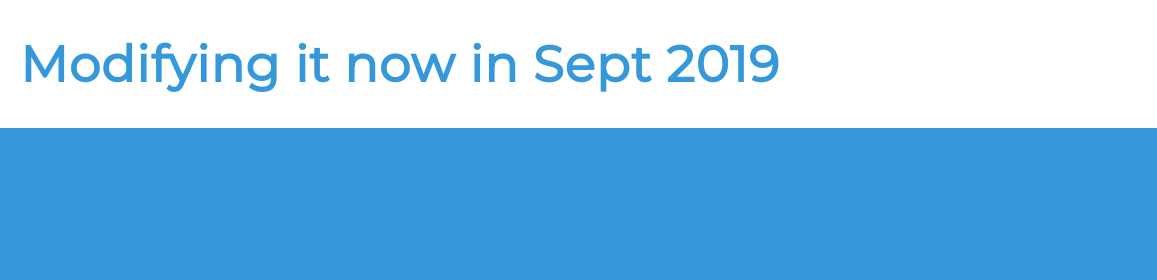
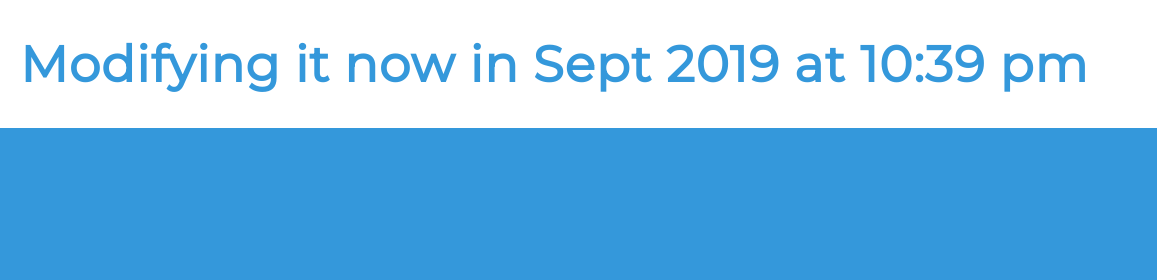
Before and after one commit to pranav16-dev/acg-serverless, a plain HTML site: page index.html in a window 1280 px wide. Shown: the top 280 px of the page, 0-1157 px from the left. Drawn offline with Linux system fonts and the light colour scheme.

Commit message:
commit in Sept 2019 10:30 pm

```diff
--- a/index.html
+++ b/index.html
@@ -15,7 +15,7 @@
     <main class="overflow--auto">
       <h1 class="color--skyBlue section__heading--largest">
         <!--Your name goes here -->
-        Modifying it now in Sept 2019
+        Modifying it now in Sept 2019 at 10:39 pm
       </h1>
 
       <ul class="section--social">
```
